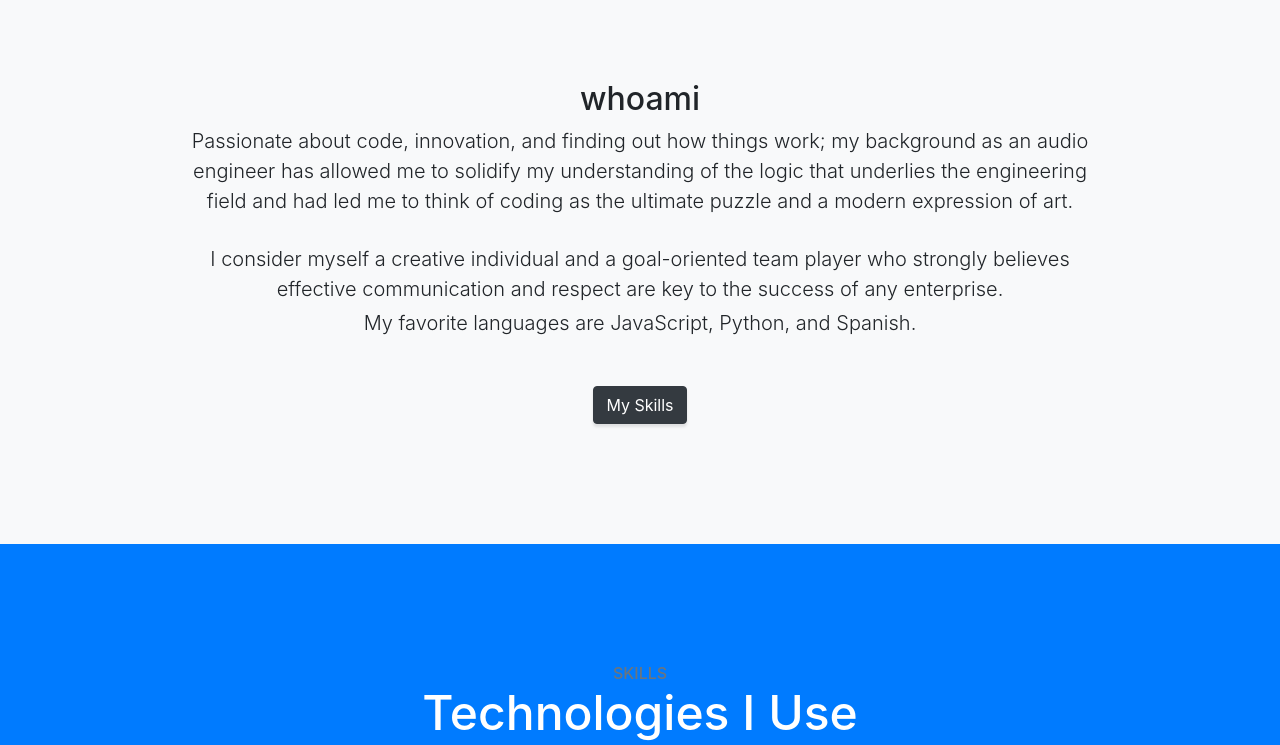
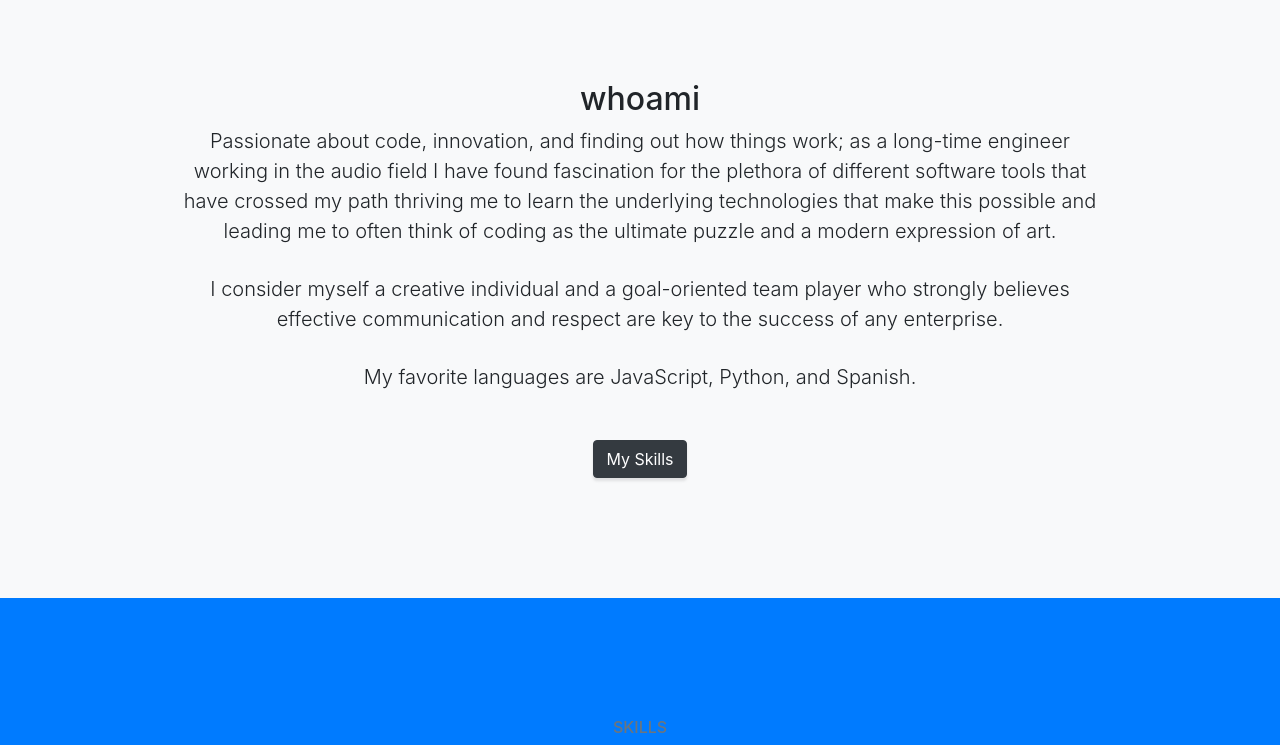
Before and after one commit to quirosfelipe/quirosfelipe.github.io, a website with bundled scripts: page index.html in a window 1280 px wide. Shown: the part 840-1585 px from the top of the page. Built offline with nearby package versions, Linux system fonts and the light colour scheme.

Commit message:
updated resume

```diff
--- a/index.html
+++ b/index.html
@@ -100,16 +100,17 @@
           <div class="col-lg-10 mx-auto">
             <h2>whoami</h2>
             <p class="lead mb-1">
-              Passionate about code, innovation, and finding out how things work; my background
-              as an audio engineer has allowed me to solidify my understanding of the logic that underlies the engineering field and
-              had led me to think of coding as the ultimate puzzle and a modern expression of art.
+            Passionate about code, innovation, and finding out how things work; as a long-time engineer working in the audio field I
+            have found fascination for the plethora of different software tools that have crossed my path thriving me to learn the
+            underlying technologies that make this possible and leading me to often think of coding as the ultimate puzzle and a
+            modern expression of art.
             </p>
             </br>
             <p class="lead mb-1">
             I consider myself a creative individual and a goal-oriented team player who strongly believes effective communication
             and respect are key to the success of any enterprise.
             </p>
-
+          </br>
             <p class="lead mb-5">
               My favorite languages are JavaScript, Python, and Spanish.
             </p>
@@ -339,7 +340,7 @@
         </h2>
         <a href="tel:+1-678-200-3495" class="btn btn-xl btn-light mr-4">Call</a>
         <a
-          href="https://mail.google.com/mail/?view=cm&fs=1&to=quirosfelipe@gmail.com&su=SUBJECT&body=BODY"
+          href="https://mail.google.com/mail/?view=cm&fs=1&to=feldevcode@gmail.com&su=SUBJECT&body=BODY"
           class="btn btn-xl btn-dark"
           >Email</a
         >
```
